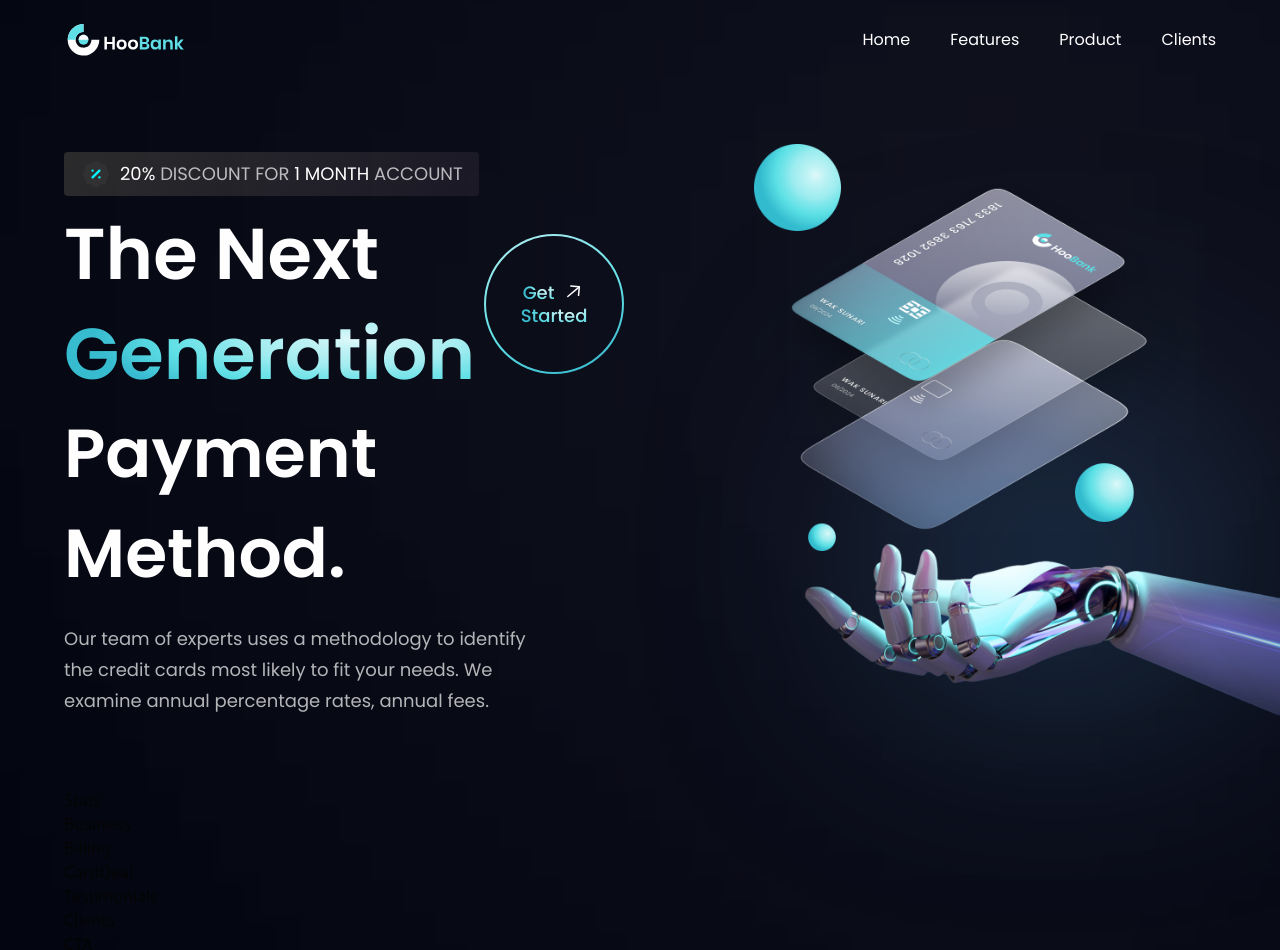
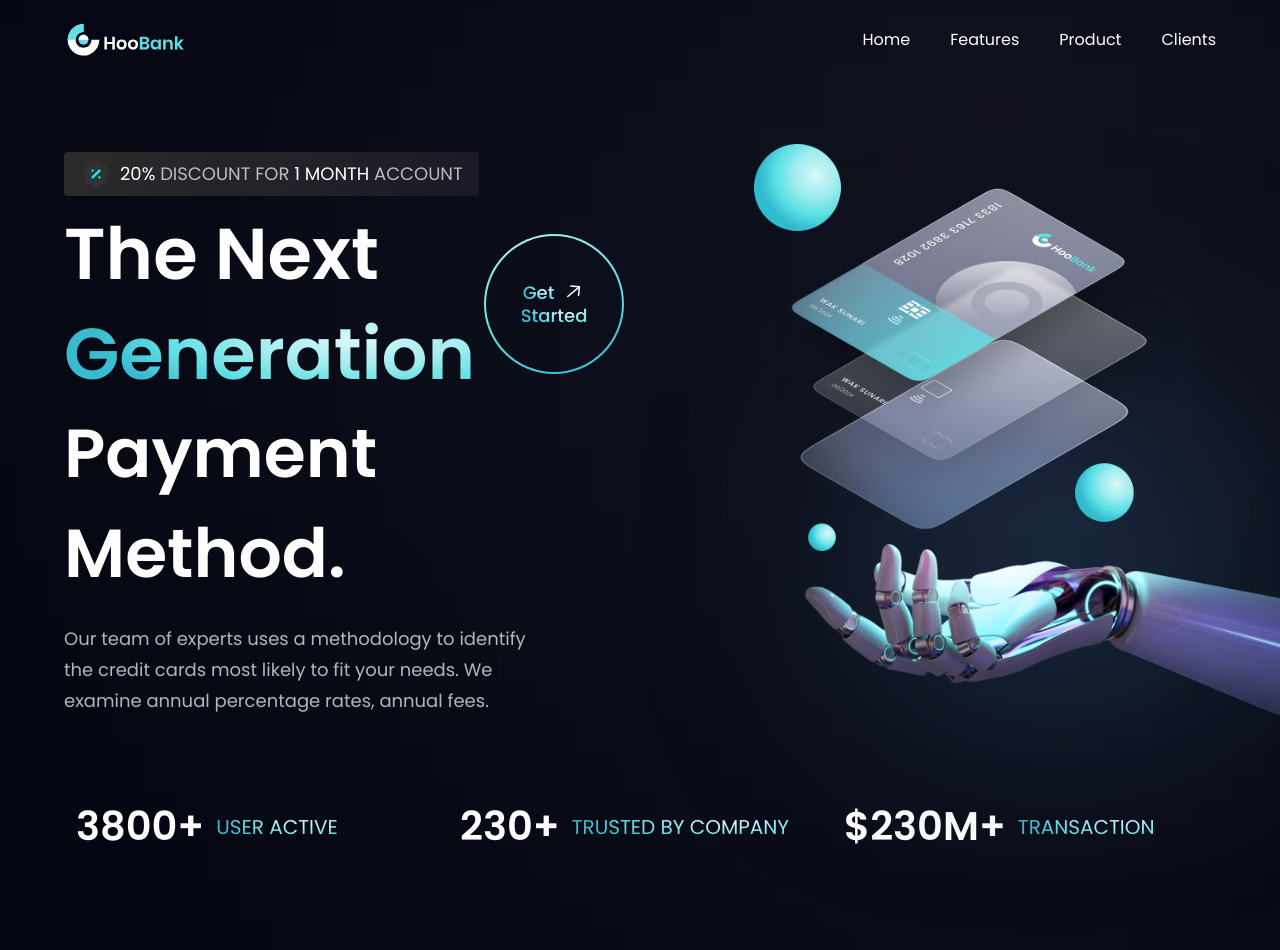
Before and after one commit to TheMVProgrammer/bank-modern-app, a React (Vite) app: page / in a window 1280 px wide. Shown: the top 950 px of the page. Built offline with nearby package versions, Linux system fonts and the light colour scheme.

Commit message:
Finishing stats component

```diff
--- a/src/components/Stats.jsx
+++ b/src/components/Stats.jsx
@@ -1,9 +1,21 @@
-import React from 'react'
+import { stats } from "../constants";
+import styles from "../styles";
 
-const Stats = () => {
-  return (
-    <div>Stats</div>
-  )
-}
+const Stats = () =>  (
+  <section className={`${styles.flexCenter}
+  flex-row flex-wrap sm:mb-20 mb-6`}>
+    {stats.map (stat => (
+      <div key={stat.id} className={`flex-1
+      flex justify-start items-center flex-row m-3`}>
+        <h4 className='font-poppins xs:text-[40px]
+        text-[30px] font-semibold xs:leading-[53px]
+        leading-[43px] text-white'>{stat.value}</h4>
+        <p className='font-poppins xs:text-[20px]
+        text-[15px] xs:leading-[26px] leading-[21px]
+        text-gradient uppercase ml-3'>{stat.title}</p>
+      </div>
+    ))}
+  </section>
+)
 
 export default Stats
```
